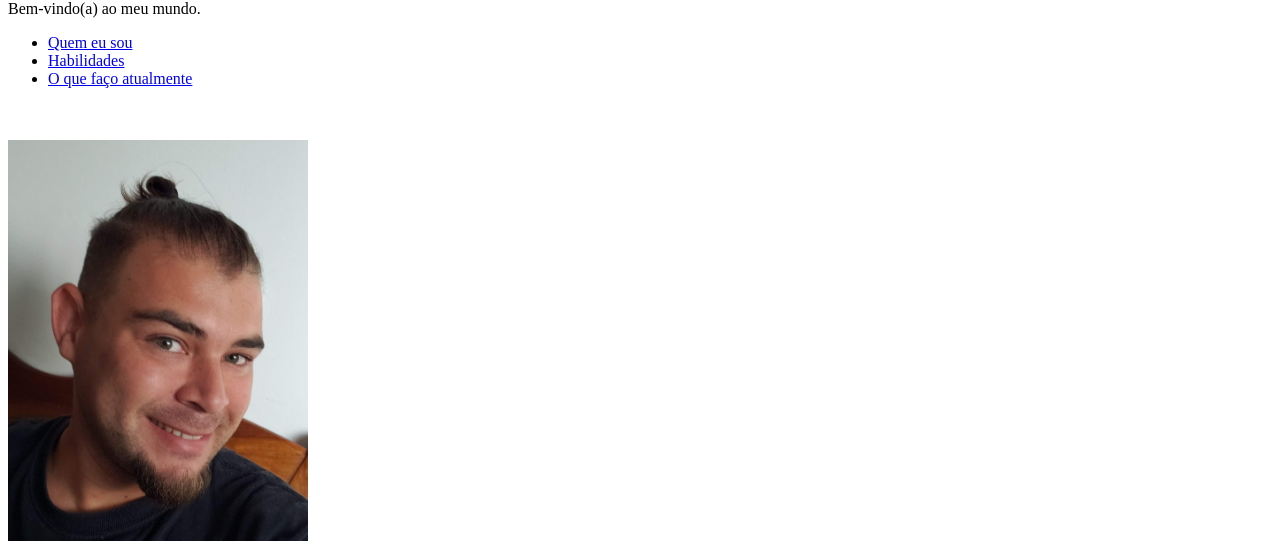
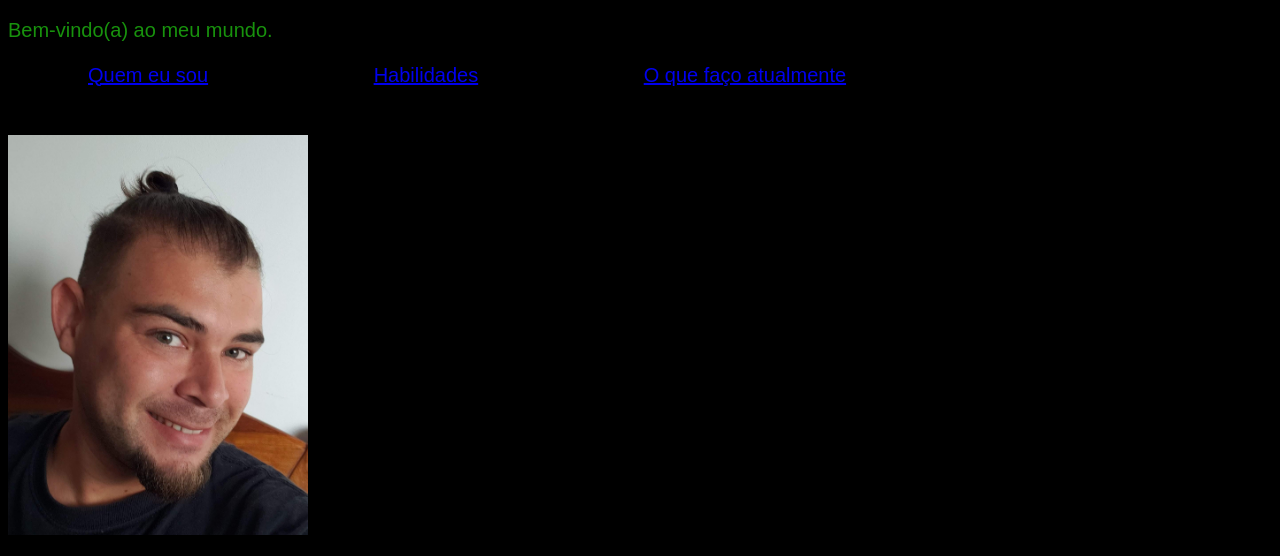
Before and after one commit to beto-cgf/beto-cgf.github.io, a plain HTML site: page index.html in a window 1280 px wide. Shown: the part 80-636 px from the top of the page. Drawn offline with Linux system fonts and the light colour scheme.

Commit message:
criar pasta css e linkar css externo com html

```diff
--- a/index.html
+++ b/index.html
@@ -4,6 +4,7 @@
     <meta charset="UTF-8">
     <meta name="viewport" content="width=device-width, initial-scale=1.0">
     <title>Beto Cgf</title>
+    <link rel="stylesheet" type="text/css" href="css/style.css" media="screen" />
 </head>
 <body>
     <h1 id="inicio"><span class="branco">C</span>ícero <span class="branco">A</span>dalberto <span class="branco">G</span>onçalves <span class="branco">F</span>erreira</h1>
```
Also changed, not shown: css/style.css (renamed from style.css).
